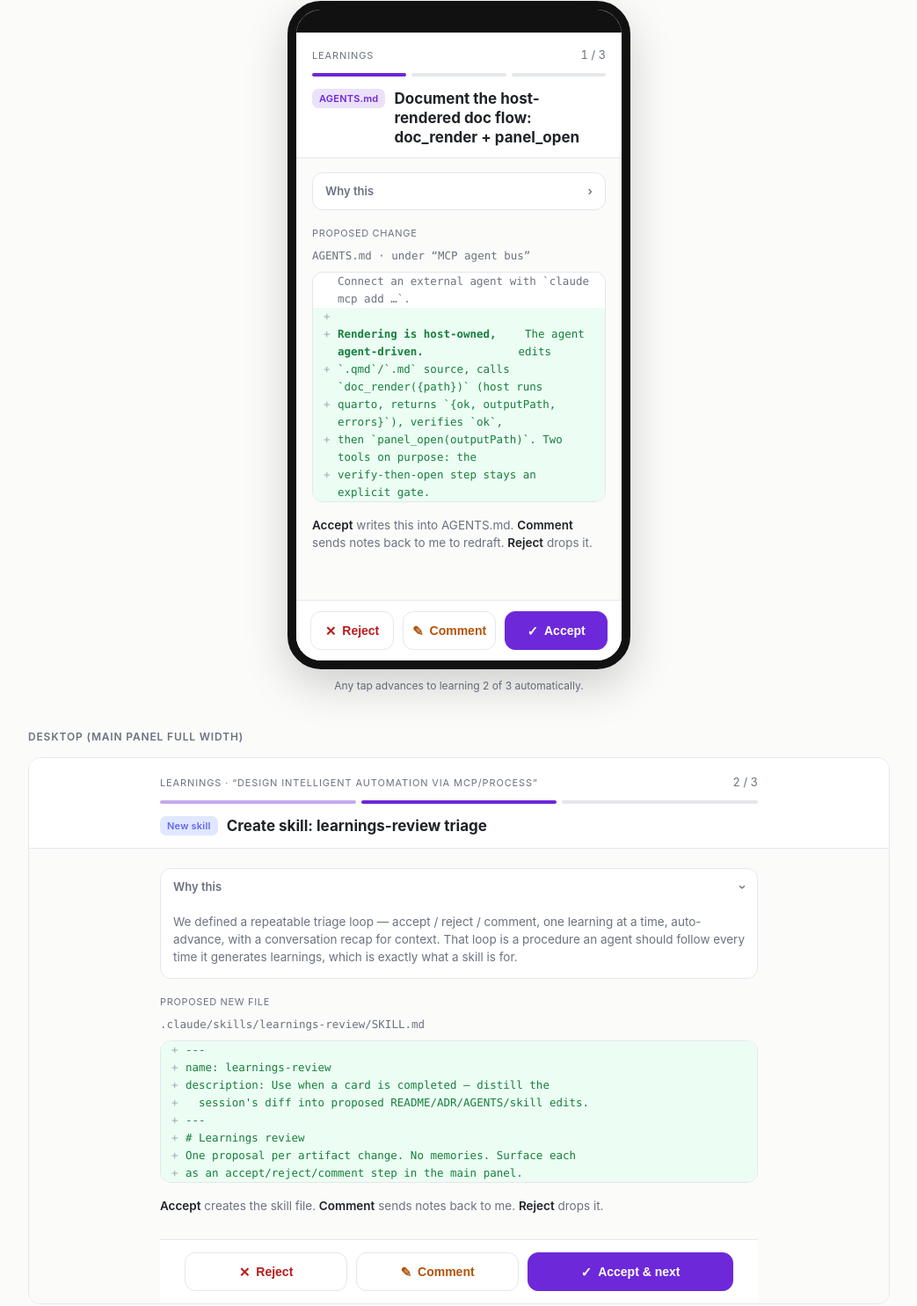
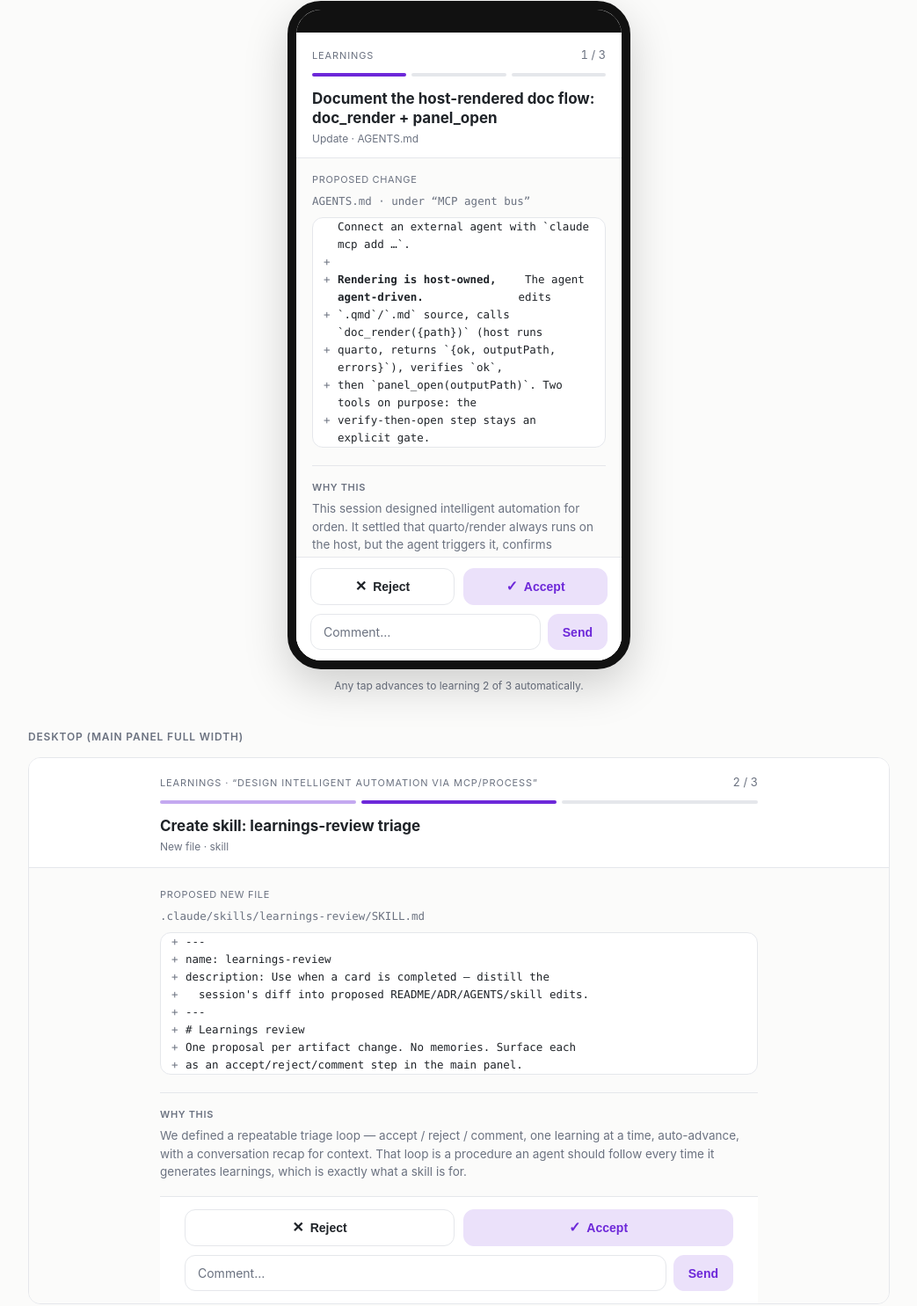
Before and after one commit to 1beb/orden, a website: page docs/mockups/learnings-review.html in a window 1280 px wide. Shown: the part 153-1638 px from the top of the page at 88% size, without its empty margins (118-1161 px from the left). Drawn offline with Linux system fonts and the light colour scheme.

Commit message:
Design: learnings review surface mockup

```diff
--- a/docs/mockups/learnings-review.html
+++ b/docs/mockups/learnings-review.html
@@ -14,12 +14,7 @@
     --panel-bg: #ffffff;
     --accent: #6d28d9;
     --accent-soft: color-mix(in srgb, var(--accent) 14%, #fff);
-    --human: #6366f1;
-    --human-soft: #e0e7ff;
-    /* derived for this surface, kept in-palette */
     --soft: #f4f4f3;
-    --add-bg: #ecfdf3;
-    --add-ink: #15803d;
     --reject: #b91c1c;
     --comment: #b45309;
     font-family: -apple-system, BlinkMacSystemFont, "Segoe UI", Roboto, sans-serif;
@@ -57,60 +52,53 @@
   .dot { height: 4px; flex: 1; border-radius: 99px; background: var(--line); }
   .dot.done { background: var(--accent); opacity: .4; }
   .dot.cur { background: var(--accent); }
-  .lr-titlerow { display: flex; align-items: flex-start; gap: 10px; margin-top: 14px; }
-  .badge {
-    flex: none; font-size: 11px; font-weight: 600; letter-spacing: .02em;
-    padding: 3px 8px; border-radius: 7px;
-    background: var(--accent-soft); color: var(--accent);
-  }
-  .badge.skill { background: var(--human-soft); color: var(--human); }
-  .badge.adr { background: #fef3c7; color: var(--comment); }
-  .badge.readme { background: var(--add-bg); color: var(--add-ink); }
-  .lr-title { margin: 0; font-size: 17px; font-weight: 650; line-height: 1.3; color: var(--ink); }
+  .lr-title { margin: 14px 0 0; font-size: 17px; font-weight: 650; line-height: 1.3; color: var(--ink); }
+  .lr-kind { font-size: 12px; color: var(--muted); margin-top: 4px; }
 
   .lr-body { flex: 1; min-height: 0; overflow-y: auto; padding: 16px 18px 20px; }
 
-  /* recap */
-  .recap { border: 1px solid var(--line); border-radius: 12px; background: var(--panel-bg); overflow: hidden; margin-bottom: 18px; }
-  .recap > summary {
-    list-style: none; cursor: pointer; padding: 11px 14px;
-    display: flex; align-items: center; gap: 8px; font-size: 13px; color: var(--muted); font-weight: 600;
-  }
-  .recap > summary::-webkit-details-marker { display: none; }
-  .recap > summary .chev { margin-left: auto; transition: transform .15s; color: var(--muted); }
-  .recap[open] > summary .chev { transform: rotate(90deg); }
-  .recap-body { padding: 0 14px 14px; color: var(--muted); font-size: 13.5px; }
-  .recap-body p { margin: 8px 0 0; }
-  .recap-body code, .filepath, .diff { font-family: ui-monospace, SFMono-Regular, Menlo, monospace; }
-  .recap-body code { background: var(--soft); padding: 1px 5px; border-radius: 5px; font-size: 12.5px; color: var(--ink); }
-
   .change-label { font-size: 11px; letter-spacing: .06em; text-transform: uppercase; color: var(--muted); margin: 0 0 8px; }
-  .filepath { font-size: 12.5px; color: var(--muted); margin-bottom: 8px; }
-  .diff { border: 1px solid var(--line); border-radius: 12px; overflow: hidden; font-size: 12.5px; line-height: 1.6; background: var(--panel-bg); }
-  .diff .row { display: flex; padding: 0 12px; white-space: pre-wrap; word-break: break-word; }
-  .diff .row.add { background: var(--add-bg); color: var(--add-ink); }
-  .diff .row.ctx { color: var(--muted); }
-  .diff .gutter { flex: none; width: 16px; color: var(--muted); opacity: .6; user-select: none; }
+  .filepath { font-family: ui-monospace, SFMono-Regular, Menlo, monospace; font-size: 12.5px; color: var(--muted); margin-bottom: 8px; }
+  .diff { border: 1px solid var(--line); border-radius: 12px; overflow: hidden; font-family: ui-monospace, SFMono-Regular, Menlo, monospace; font-size: 12.5px; line-height: 1.6; background: var(--panel-bg); }
+  .diff .row { display: flex; padding: 0 12px; white-space: pre-wrap; word-break: break-word; color: var(--ink); }
+  .diff .gutter { flex: none; width: 16px; color: var(--muted); user-select: none; }
 
   .rationale { margin-top: 16px; font-size: 13.5px; color: var(--muted); }
   .rationale b { color: var(--ink); font-weight: 600; }
 
+  /* recap — at the bottom of the body, always visible, no well */
+  .recap { margin-top: 20px; padding-top: 16px; border-top: 1px solid var(--line); }
+  .recap-head { font-size: 11px; letter-spacing: .06em; text-transform: uppercase; color: var(--muted); font-weight: 600; margin-bottom: 6px; }
+  .recap-body { color: var(--muted); font-size: 13.5px; }
+  .recap-body p { margin: 8px 0 0; }
+  .recap-body p:first-child { margin-top: 0; }
+  .recap-body code { font-family: ui-monospace, SFMono-Regular, Menlo, monospace; background: var(--soft); padding: 1px 5px; border-radius: 5px; font-size: 12.5px; color: var(--ink); }
+
   /* sticky action bar */
   .lr-actions {
-    flex: none; display: flex; gap: 10px; padding: 12px 16px;
+    flex: none; display: flex; flex-direction: column; gap: 10px; padding: 12px 16px;
     border-top: 1px solid var(--line); background: var(--panel-bg);
     padding-bottom: max(12px, env(safe-area-inset-bottom));
   }
+  .verdict { display: flex; gap: 10px; }
   .btn {
     flex: 1; border: 1px solid var(--line); background: var(--panel-bg);
-    color: var(--ink); font-size: 14px; font-weight: 600; padding: 13px 10px;
+    color: var(--ink); font-size: 14px; font-weight: 600; padding: 12px 10px;
     border-radius: 12px; cursor: pointer; display: flex; align-items: center; justify-content: center; gap: 7px;
     -webkit-tap-highlight-color: transparent;
   }
-  .btn .ic { font-size: 15px; line-height: 1; }
-  .btn.reject { color: var(--reject); }
-  .btn.comment { color: var(--comment); }
-  .btn.accept { background: var(--accent); color: #fff; border-color: var(--accent); flex: 1.3; }
+  .btn .ic { font-size: 16px; line-height: 1; }
+  .btn.accept { background: var(--accent-soft); color: var(--accent); border-color: var(--accent-soft); }
+  .comment-row { display: flex; gap: 8px; }
+  .comment-row input {
+    flex: 1; border: 1px solid var(--line); background: var(--panel-bg);
+    border-radius: 12px; padding: 11px 14px; font-size: 14px; color: var(--ink); font-family: inherit;
+  }
+  .comment-row input::placeholder { color: var(--muted); }
+  .comment-row .send {
+    flex: none; border: 1px solid var(--accent-soft); background: var(--accent-soft); color: var(--accent);
+    border-radius: 12px; padding: 0 16px; font-size: 14px; font-weight: 600; cursor: pointer;
+  }
   .advance-hint { max-width: 980px; margin: 10px auto 0; text-align: center; color: var(--muted); font-size: 12px; }
 
   /* desktop variant */
@@ -146,39 +134,40 @@
                   <span class="lr-count">1 / 3</span>
                 </div>
                 <div class="dots"><span class="dot cur"></span><span class="dot"></span><span class="dot"></span></div>
-                <div class="lr-titlerow">
-                  <span class="badge">AGENTS.md</span>
-                  <h1 class="lr-title">Document the host-rendered doc flow: doc_render + panel_open</h1>
-                </div>
+                <h1 class="lr-title">Document the host-rendered doc flow: doc_render + panel_open</h1>
+                <div class="lr-kind">Update · AGENTS.md</div>
               </div>
             </div>
             <div class="lr-body">
-              <details class="recap">
-                <summary>Why this <span class="chev">›</span></summary>
+              <p class="change-label">Proposed change</p>
+              <div class="filepath">AGENTS.md · under “MCP agent bus”</div>
+              <div class="diff">
+                <div class="row"><span class="gutter"> </span>Connect an external agent with `claude mcp add …`.</div>
+                <div class="row"><span class="gutter">+</span></div>
+                <div class="row"><span class="gutter">+</span><b>Rendering is host-owned, agent-driven.</b> The agent edits</div>
+                <div class="row"><span class="gutter">+</span>`.qmd`/`.md` source, calls `doc_render({path})` (host runs</div>
+                <div class="row"><span class="gutter">+</span>quarto, returns `{ok, outputPath, errors}`), verifies `ok`,</div>
+                <div class="row"><span class="gutter">+</span>then `panel_open(outputPath)`. Two tools on purpose: the</div>
+                <div class="row"><span class="gutter">+</span>verify-then-open step stays an explicit gate.</div>
+              </div>
+
+              <div class="recap">
+                <div class="recap-head">Why this</div>
                 <div class="recap-body">
                   <p>This session designed intelligent automation for orden. It settled that quarto/render always runs on the host, but the agent triggers it, confirms completion, then surfaces the result — so a new <code>doc_render</code> MCP tool returns build status and stays separate from <code>panel_open</code>, keeping the verify-then-open gate explicit.</p>
                   <p>That two-tool contract isn't written down anywhere an agent would read it. Future sessions will guess at one combined tool.</p>
                 </div>
-              </details>
-
-              <p class="change-label">Proposed change</p>
-              <div class="filepath">AGENTS.md · under “MCP agent bus”</div>
-              <div class="diff">
-                <div class="row ctx"><span class="gutter"> </span>Connect an external agent with `claude mcp add …`.</div>
-                <div class="row add"><span class="gutter">+</span></div>
-                <div class="row add"><span class="gutter">+</span><b>Rendering is host-owned, agent-driven.</b> The agent edits</div>
-                <div class="row add"><span class="gutter">+</span>`.qmd`/`.md` source, calls `doc_render({path})` (host runs</div>
-                <div class="row add"><span class="gutter">+</span>quarto, returns `{ok, outputPath, errors}`), verifies `ok`,</div>
-                <div class="row add"><span class="gutter">+</span>then `panel_open(outputPath)`. Two tools on purpose: the</div>
-                <div class="row add"><span class="gutter">+</span>verify-then-open step stays an explicit gate.</div>
               </div>
-
-              <p class="rationale"><b>Accept</b> writes this into AGENTS.md. <b>Comment</b> sends notes back to me to redraft. <b>Reject</b> drops it.</p>
             </div>
             <div class="lr-actions">
-              <button class="btn reject"><span class="ic">✕</span>Reject</button>
-              <button class="btn comment"><span class="ic">✎</span>Comment</button>
-              <button class="btn accept"><span class="ic">✓</span>Accept</button>
+              <div class="verdict">
+                <button class="btn reject"><span class="ic">✕</span>Reject</button>
+                <button class="btn accept"><span class="ic">✓</span>Accept</button>
+              </div>
+              <div class="comment-row">
+                <input type="text" placeholder="Comment…" />
+                <button class="send">Send</button>
+              </div>
             </div>
           </div>
         </div>
@@ -198,41 +187,42 @@
                 <span class="lr-count">2 / 3</span>
               </div>
               <div class="dots"><span class="dot done"></span><span class="dot cur"></span><span class="dot"></span></div>
-              <div class="lr-titlerow">
-                <span class="badge skill">New skill</span>
-                <h1 class="lr-title">Create skill: learnings-review triage</h1>
-              </div>
+              <h1 class="lr-title">Create skill: learnings-review triage</h1>
+              <div class="lr-kind">New file · skill</div>
             </div>
           </div>
           <div class="lr-body">
             <div class="lr-inner">
-              <details class="recap" open>
-                <summary>Why this <span class="chev">›</span></summary>
+              <p class="change-label">Proposed new file</p>
+              <div class="filepath">.claude/skills/learnings-review/SKILL.md</div>
+              <div class="diff">
+                <div class="row"><span class="gutter">+</span>---</div>
+                <div class="row"><span class="gutter">+</span>name: learnings-review</div>
+                <div class="row"><span class="gutter">+</span>description: Use when a card is completed — distill the</div>
+                <div class="row"><span class="gutter">+</span>  session's diff into proposed README/ADR/AGENTS/skill edits.</div>
+                <div class="row"><span class="gutter">+</span>---</div>
+                <div class="row"><span class="gutter">+</span># Learnings review</div>
+                <div class="row"><span class="gutter">+</span>One proposal per artifact change. No memories. Surface each</div>
+                <div class="row"><span class="gutter">+</span>as an accept/reject/comment step in the main panel.</div>
+              </div>
+
+              <div class="recap">
+                <div class="recap-head">Why this</div>
                 <div class="recap-body">
                   <p>We defined a repeatable triage loop — accept / reject / comment, one learning at a time, auto-advance, with a conversation recap for context. That loop is a procedure an agent should follow every time it generates learnings, which is exactly what a skill is for.</p>
                 </div>
-              </details>
-
-              <p class="change-label">Proposed new file</p>
-              <div class="filepath">.claude/skills/learnings-review/SKILL.md</div>
-              <div class="diff">
-                <div class="row add"><span class="gutter">+</span>---</div>
-                <div class="row add"><span class="gutter">+</span>name: learnings-review</div>
-                <div class="row add"><span class="gutter">+</span>description: Use when a card is completed — distill the</div>
-                <div class="row add"><span class="gutter">+</span>  session's diff into proposed README/ADR/AGENTS/skill edits.</div>
-                <div class="row add"><span class="gutter">+</span>---</div>
-                <div class="row add"><span class="gutter">+</span># Learnings review</div>
-                <div class="row add"><span class="gutter">+</span>One proposal per artifact change. No memories. Surface each</div>
-                <div class="row add"><span class="gutter">+</span>as an accept/reject/comment step in the main panel.</div>
               </div>
-
-              <p class="rationale"><b>Accept</b> creates the skill file. <b>Comment</b> sends notes back to me. <b>Reject</b> drops it.</p>
             </div>
           </div>
           <div class="lr-actions">
-            <button class="btn reject"><span class="ic">✕</span>Reject</button>
-            <button class="btn comment"><span class="ic">✎</span>Comment</button>
-            <button class="btn accept"><span class="ic">✓</span>Accept &amp; next</button>
+            <div class="verdict">
+              <button class="btn reject"><span class="ic">✕</span>Reject</button>
+              <button class="btn accept"><span class="ic">✓</span>Accept</button>
+            </div>
+            <div class="comment-row">
+              <input type="text" placeholder="Comment…" />
+              <button class="send">Send</button>
+            </div>
           </div>
         </div>
       </div>
```
